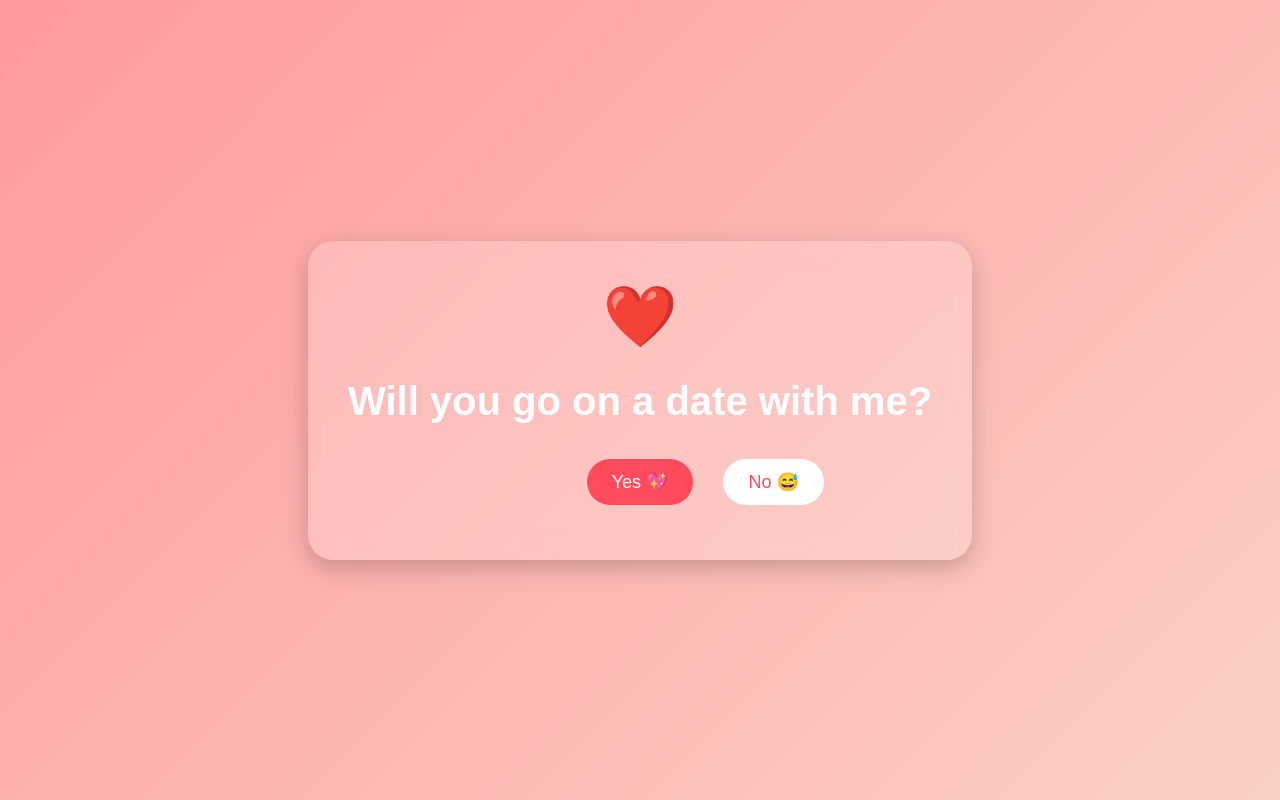
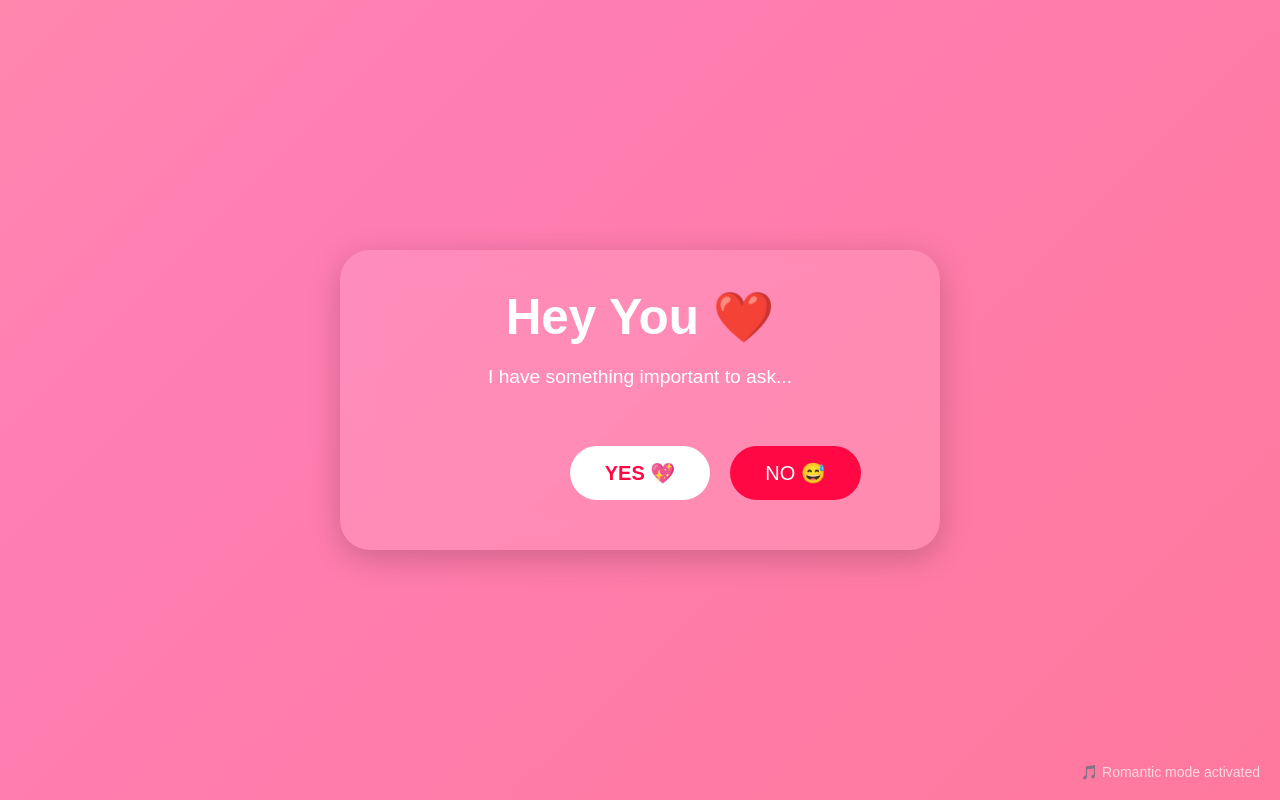
Before and after one commit to Manya29/date-invite, a plain HTML site: page index.html in a window 1280 px wide. Drawn offline with Linux system fonts and the light colour scheme.

Commit message:
index.html

```diff
--- a/index.html
+++ b/index.html
@@ -1,128 +1,216 @@
 <!DOCTYPE html>
 <html lang="en">
 <head>
-  <meta charset="UTF-8" />
-  <meta name="viewport" content="width=device-width, initial-scale=1.0"/>
-  <title>Date Invite ❤️</title>
+<meta charset="UTF-8">
+<meta name="viewport" content="width=device-width, initial-scale=1.0">
+<title>Date With Me ❤️</title>
 
 <style>
-    body {
-      margin: 0;
-      height: 100vh;
-      overflow: hidden;
-      display: flex;
-      justify-content: center;
-      align-items: center;
-      background: linear-gradient(135deg, #ff9a9e, #fad0c4);
-      font-family: Arial, sans-serif;
+*{
+margin:0;
+padding:0;
+box-sizing:border-box;
+font-family:'Poppins',sans-serif;
 }
 
-    .container {
-      text-align: center;
-      background: rgba(255,255,255,0.2);
-      backdrop-filter: blur(10px);
-      padding: 40px;
-      border-radius: 25px;
-      box-shadow: 0 8px 25px rgba(0,0,0,0.2);
-      animation: pop 1s ease;
+body{
+height:100vh;
+overflow:hidden;
+display:flex;
+justify-content:center;
+align-items:center;
+background:linear-gradient(-45deg,#ff758c,#ff7eb3,#ffb199,#ff0844);
+background-size:400% 400%;
+animation:bg 10s ease infinite;
 }
 
-    @keyframes pop {
-      from {
-        transform: scale(0.5);
-        opacity: 0;
+@keyframes bg{
+0%{background-position:0% 50%;}
+50%{background-position:100% 50%;}
+100%{background-position:0% 50%;}
 }
-      to {
-        transform: scale(1);
-        opacity: 1;
+
+.container{
+text-align:center;
+padding:40px;
+border-radius:30px;
+background:rgba(255,255,255,0.12);
+backdrop-filter:blur(15px);
+box-shadow:0 8px 32px rgba(0,0,0,0.2);
+width:90%;
+max-width:600px;
+position:relative;
+z-index:10;
+animation:fade 1.5s ease;
+}
+
+@keyframes fade{
+from{
+opacity:0;
+transform:translateY(40px);
+}
+to{
+opacity:1;
+transform:translateY(0);
 }
 }
 
-    h1 {
-      font-size: 2.5rem;
-      color: white;
-      margin-bottom: 20px;
+h1{
+font-size:3rem;
+color:white;
+margin-bottom:20px;
+animation:pulse 2s infinite;
 }
 
-    .heart {
-      font-size: 60px;
-      animation: heartbeat 1s infinite;
+@keyframes pulse{
+0%{transform:scale(1);}
+50%{transform:scale(1.03);}
+100%{transform:scale(1);}
 }
 
-    @keyframes heartbeat {
-      0% { transform: scale(1); }
-      25% { transform: scale(1.2); }
-      50% { transform: scale(1); }
-      75% { transform: scale(1.2); }
-      100% { transform: scale(1); }
+.typing{
+color:white;
+font-size:1.2rem;
+margin-bottom:30px;
+height:40px;
 }
 
-    button {
-      padding: 12px 25px;
-      margin: 15px;
-      border: none;
-      border-radius: 50px;
-      font-size: 18px;
-      cursor: pointer;
-      transition: 0.3s;
+button{
+padding:15px 35px;
+border:none;
+border-radius:50px;
+font-size:20px;
+cursor:pointer;
+margin:10px;
+transition:0.3s;
 }
 
-    #yesBtn {
-      background: #ff4b5c;
-      color: white;
+#yes{
+background:white;
+color:#ff0844;
+font-weight:bold;
 }
 
-    #yesBtn:hover {
-      transform: scale(1.1);
+#yes:hover{
+transform:scale(1.1);
 }
 
-    #noBtn {
-      background: white;
-      color: #ff4b5c;
-      position: absolute;
+#no{
+background:#ff0844;
+color:white;
+position:absolute;
 }
 
-    .message {
-      color: white;
-      font-size: 2rem;
-      margin-top: 20px;
-      display: none;
+.final{
+display:none;
+margin-top:30px;
+font-size:2rem;
+color:white;
+animation:fade 1s ease;
 }
 
+.heart{
+position:absolute;
+color:white;
+font-size:20px;
+animation:float 6s linear infinite;
+opacity:0.7;
+}
+
+@keyframes float{
+0%{
+transform:translateY(100vh) scale(0);
+opacity:0;
+}
+50%{
+opacity:1;
+}
+100%{
+transform:translateY(-10vh) scale(1.5);
+opacity:0;
+}
+}
+
+.music{
+position:absolute;
+bottom:20px;
+right:20px;
+color:white;
+font-size:14px;
+opacity:0.7;
+}
 </style>
 </head>
+
 <body>
 
 <div class="container">
-    <div class="heart">❤️</div>
 
-    <h1>Will you go on a date with me?</h1>
+<h1>Hey You ❤️</h1>
 
-    <button id="yesBtn">Yes 💖</button>
-    <button id="noBtn">No 😅</button>
+<div class="typing" id="typing"></div>
 
-    <div class="message" id="message">
-      Yayyyyy!! 🎉💞
-      Best date ever loading...
+<button id="yes">YES 💖</button>
+<button id="no">NO 😅</button>
+
+<div class="final" id="final">
+🌸 YAYYYYY 🌸<br><br>
+Now get ready for the cutest date ever 💕
 </div>
+
+</div>
+
+<div class="music">
+🎵 Romantic mode activated
 </div>
 
 <script>
-    const noBtn = document.getElementById("noBtn");
-    const yesBtn = document.getElementById("yesBtn");
-    const message = document.getElementById("message");
+
+const text = "I have something important to ask...";
+let i = 0;
+
+function typeWriter(){
+if(i < text.length){
+document.getElementById("typing").innerHTML += text.charAt(i);
+i++;
+setTimeout(typeWriter,80);
+}
+}
+
+typeWriter();
+
+const noBtn = document.getElementById("no");
 
 noBtn.addEventListener("mouseover", () => {
-      const x = Math.random() * window.innerWidth;
-      const y = Math.random() * window.innerHeight;
+const x = Math.random() * (window.innerWidth - 100);
+const y = Math.random() * (window.innerHeight - 100);
 
 noBtn.style.left = `${x}px`;
 noBtn.style.top = `${y}px`;
 });
 
-    yesBtn.addEventListener("click", () => {
-      message.style.display = "block";
+document.getElementById("yes").addEventListener("click", () => {
+
+document.getElementById("final").style.display = "block";
+
+for(let i=0;i<80;i++){
+
+let heart = document.createElement("div");
+heart.classList.add("heart");
+heart.innerHTML = "❤️";
+
+heart.style.left = Math.random()*100 + "vw";
+heart.style.animationDuration = (Math.random()*3+3) + "s";
+heart.style.fontSize = (Math.random()*30+15) + "px";
+
+document.body.appendChild(heart);
+
+setTimeout(()=>{
+heart.remove();
+},6000);
+}
 });
+
 </script>
 
 </body>
```
Lines whose indentation alone changed are shown as unchanged.
